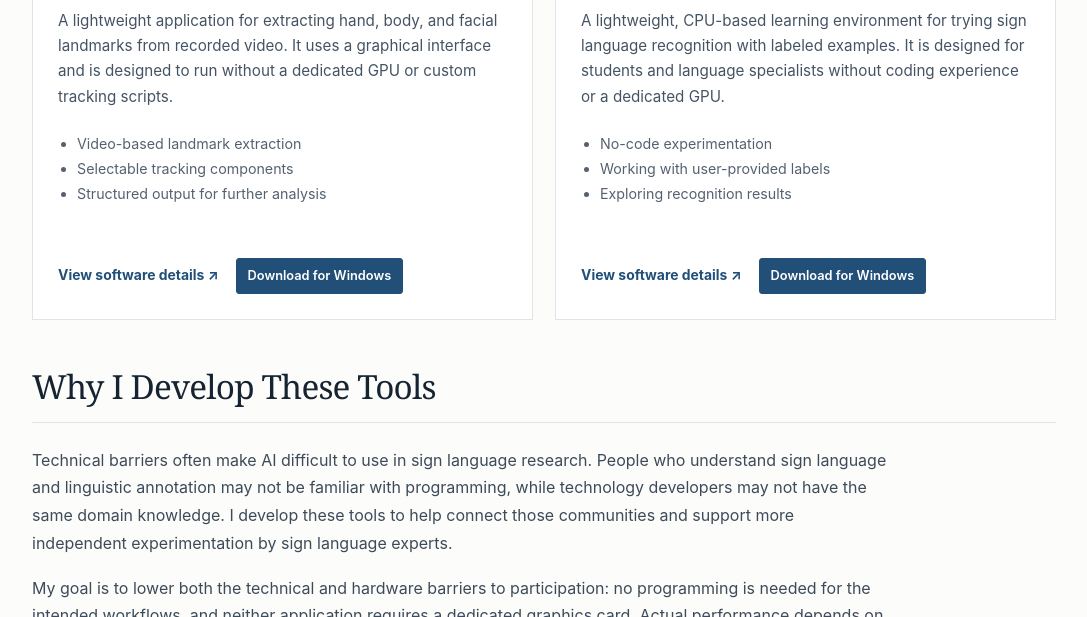
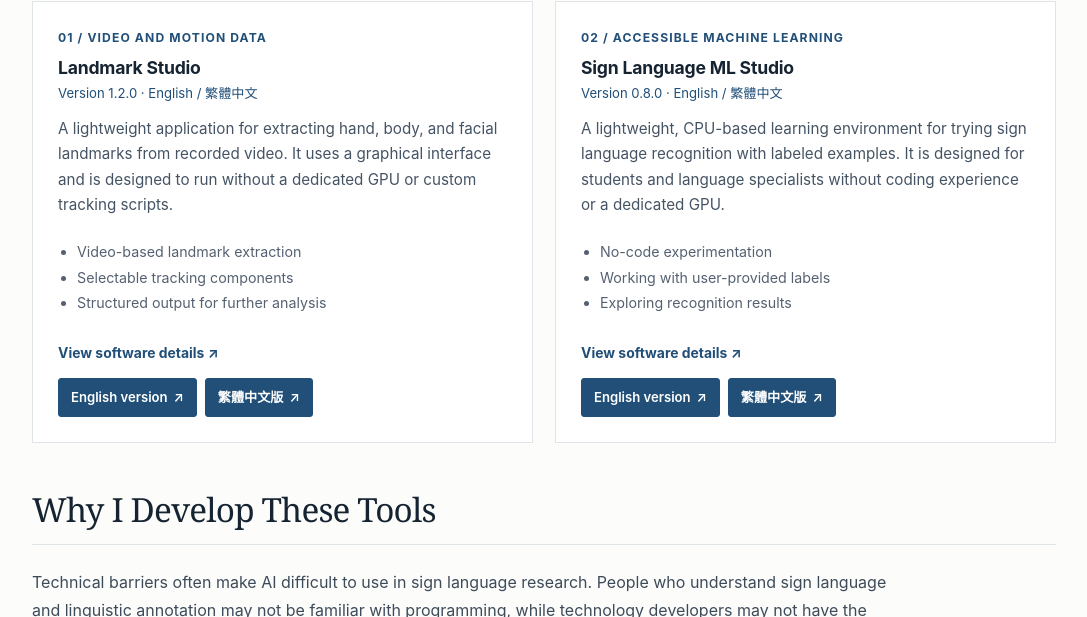
Before and after one commit to Jeffrey9049/Jeffrey9049.github.io, a plain HTML site: page software.html in a window 1280 px wide. Shown: the part 582-1199 px from the top of the page, without its empty margins (96-1183 px from the left). Drawn offline with Linux system fonts and the light colour scheme.

Commit message:
Add files via upload

```diff
--- a/software-buttons.js
+++ b/software-buttons.js
@@ -1,31 +1,26 @@
-/* Enables download buttons only after a valid public URL is configured. */
+/* Shared release links; direct HTML URLs are retained as a no-JavaScript fallback. */
 (function () {
   "use strict";
   var releases = window.SCHOLAR_SOFTWARE_RELEASES || {};
-  function validReleaseURL(value) {
-    if (typeof value !== "string" || !value.trim()) return false;
-    try {
-      var url = new URL(value);
-      return url.protocol === "https:";
-    } catch (_) { return false; }
+  function isHttps(value) {
+    if (typeof value !== "string") return false;
+    try { return new URL(value).protocol === "https:"; }
+    catch (_) { return false; }
+  }
+  function downloadFor(key) {
+    var parts = String(key || "").split(".");
+    if (parts.length !== 2) return null;
+    var software = releases[parts[0]] || {};
+    var locale = software[parts[1]] || {};
+    return locale;
   }
   document.querySelectorAll("[data-download-link]").forEach(function (link) {
-    var key = link.getAttribute("data-download-link");
-    var item = releases[key] || {};
-    if (!validReleaseURL(item.url)) return;
-    link.href = item.url.trim();
-    link.hidden = false;
-  });
-  document.querySelectorAll("[data-download-pending]").forEach(function (element) {
-    var key = element.getAttribute("data-download-pending");
-    var item = releases[key] || {};
-    if (validReleaseURL(item.url)) element.hidden = true;
+    var release = downloadFor(link.getAttribute("data-download-link"));
+    if (release && isHttps(release.url)) link.href = release.url;
   });
   document.querySelectorAll("[data-release-version]").forEach(function (element) {
-    var key = element.getAttribute("data-release-version");
-    var item = releases[key] || {};
-    if (validReleaseURL(item.url) && item.version) {
-      element.textContent = "Available version: " + item.version;
-    }
+    var release = releases[element.getAttribute("data-release-version")];
+    if (release && release.version)
+      element.textContent = "Version " + release.version + " · English / 繁體中文";
   });
 })();
--- a/software-links.js
+++ b/software-links.js
@@ -1,15 +1,24 @@
-/*
- * Published Windows applications (GitHub Releases).
- * The ML Studio release tag uses encoded commas (v0%2C4%2C1): retain it as published.
- * These links are public. Keep research source code and private data in separate repositories.
+/* Public Windows downloads for English and Traditional Chinese editions.
+ * Update the corresponding version and URL together when publishing a new release.
+ * Both editions are CPU-friendly; no dedicated GPU is required.
  */
 window.SCHOLAR_SOFTWARE_RELEASES = {
-  landmark: {
-    url: "https://github.com/Jeffrey9049/Jeffrey9049.github.io/releases/download/V1.1.2/CCU-Sign-Language-Landmark-Extractor-Portable-1.1.2.exe",
-    version: "1.1.2"
+  "landmark": {
+    "version": "1.2.0",
+    "en": {
+      "url": "https://github.com/Jeffrey9049/Jeffrey9049.github.io/releases/download/2/SignLanguage-Landmark--1.2.0.exe"
+    },
+    "zh": {
+      "url": "https://github.com/Jeffrey9049/Jeffrey9049.github.io/releases/download/V1.1.2/Landmarkzh-1.2.0.exe"
+    }
   },
-  ml: {
-    url: "https://github.com/Jeffrey9049/Jeffrey9049.github.io/releases/download/v0%2C4%2C1/CCU-Sign-Language-ML-Studio-Portable-0.7.0.exe",
-    version: "0.7.0"
+  "ml": {
+    "version": "0.8.0",
+    "en": {
+      "url": "https://github.com/Jeffrey9049/Jeffrey9049.github.io/releases/download/1/SignLanguage-ML-0.8.0.exe"
+    },
+    "zh": {
+      "url": "https://github.com/Jeffrey9049/Jeffrey9049.github.io/releases/download/v0%2C4%2C1/mlzh-0.8.0.exe"
+    }
   }
 };
--- a/software.html
+++ b/software.html
@@ -33,6 +33,7 @@
   <p class="eyebrow">Research and educational resources</p>
   <h1>Software</h1>
   <p class="summary">Lightweight, CPU-friendly Windows tools that make sign language data processing and machine learning accessible to researchers, students, and educators without extensive programming experience or a dedicated graphics card.</p>
+  <p class="language-availability">Both applications are available in <strong>English</strong> and <strong>Traditional Chinese (繁體中文)</strong>, with separate Windows downloads below.</p>
 </section>
 <section class="content-section software-directory" aria-labelledby="tools-heading">
   <h2 id="tools-heading">Tools</h2>
@@ -40,6 +41,7 @@
     <article class="software-item">
       <p class="tool-type">01 / Video and motion data</p>
       <h3><a class="software-title-link" href="landmark-studio.html">Landmark Studio</a></h3>
+      <p class="software-version" data-release-version="landmark">Version 1.2.0 · English / 繁體中文</p>
       <p>A lightweight application for extracting hand, body, and facial landmarks from recorded video. It uses a graphical interface and is designed to run without a dedicated GPU or custom tracking scripts.</p>
       <ul class="simple-feature-list">
         <li>Video-based landmark extraction</li>
@@ -48,13 +50,16 @@
       </ul>
       <div class="software-actions">
         <a class="plain-action" href="landmark-studio.html">View software details <span aria-hidden="true">↗</span></a>
-        <a class="download-link" data-download-link="landmark" hidden href="#" target="_blank" rel="noopener noreferrer">Download for Windows</a>
-        <span class="download-unavailable" data-download-pending="landmark">Download not yet available</span>
+        <div class="language-downloads" role="group" aria-label="Landmark Studio downloads by language">
+          <a class="download-link" data-download-link="landmark.en" href="https://github.com/Jeffrey9049/Jeffrey9049.github.io/releases/download/2/SignLanguage-Landmark--1.2.0.exe" target="_blank" rel="noopener noreferrer" lang="en" aria-label="Download Landmark Studio 1.2.0, English version">English version <span aria-hidden="true">↗</span></a>
+          <a class="download-link" data-download-link="landmark.zh" href="https://github.com/Jeffrey9049/Jeffrey9049.github.io/releases/download/V1.1.2/Landmarkzh-1.2.0.exe" target="_blank" rel="noopener noreferrer" lang="zh-Hant" aria-label="下載 Landmark Studio 1.2.0，繁體中文版">繁體中文版 <span aria-hidden="true">↗</span></a>
+        </div>
       </div>
     </article>
     <article class="software-item">
       <p class="tool-type">02 / Accessible machine learning</p>
       <h3><a class="software-title-link" href="ml-studio.html">Sign Language ML Studio</a></h3>
+      <p class="software-version" data-release-version="ml">Version 0.8.0 · English / 繁體中文</p>
       <p>A lightweight, CPU-based learning environment for trying sign language recognition with labeled examples. It is designed for students and language specialists without coding experience or a dedicated GPU.</p>
       <ul class="simple-feature-list">
         <li>No-code experimentation</li>
@@ -63,8 +68,10 @@
       </ul>
       <div class="software-actions">
         <a class="plain-action" href="ml-studio.html">View software details <span aria-hidden="true">↗</span></a>
-        <a class="download-link" data-download-link="ml" hidden href="#" target="_blank" rel="noopener noreferrer">Download for Windows</a>
-        <span class="download-unavailable" data-download-pending="ml">Download not yet available</span>
+        <div class="language-downloads" role="group" aria-label="Sign Language ML Studio downloads by language">
+          <a class="download-link" data-download-link="ml.en" href="https://github.com/Jeffrey9049/Jeffrey9049.github.io/releases/download/1/SignLanguage-ML-0.8.0.exe" target="_blank" rel="noopener noreferrer" lang="en" aria-label="Download Sign Language ML Studio 0.8.0, English version">English version <span aria-hidden="true">↗</span></a>
+          <a class="download-link" data-download-link="ml.zh" href="https://github.com/Jeffrey9049/Jeffrey9049.github.io/releases/download/v0%2C4%2C1/mlzh-0.8.0.exe" target="_blank" rel="noopener noreferrer" lang="zh-Hant" aria-label="下載 Sign Language ML Studio 0.8.0，繁體中文版">繁體中文版 <span aria-hidden="true">↗</span></a>
+        </div>
       </div>
     </article>
   </div>
--- a/styles.css
+++ b/styles.css
@@ -218,3 +218,22 @@ h3{font-size:1.12rem;font-weight:650;letter-spacing:-.012em}
   .portrait-column { width:min(100%, 300px); }
   .portrait { width:100%; }
 }
+
+
+/* Bilingual downloads: equal emphasis for English and Traditional Chinese editions. */
+.language-availability{font-size:.94rem;color:var(--muted);margin-top:12px;max-width:780px}
+.software-item .software-version{font-size:.82rem;line-height:1.45;color:var(--accent);margin:-5px 0 13px}
+.language-downloads{display:flex;flex-wrap:wrap;gap:8px;align-items:center}
+.language-downloads .download-link{margin:0;white-space:normal;display:inline-flex;align-items:center;justify-content:center;gap:6px;text-align:center}
+.software-item .language-downloads{width:100%}
+.software-item .software-actions{width:100%;align-items:flex-start;flex-direction:column;gap:12px}
+.software-item .language-downloads .download-link{font-size:.82rem;padding:9px 12px}
+.download-panel-action .language-downloads{justify-content:flex-end}
+@media(max-width:800px){.download-panel-action .language-downloads{justify-content:flex-start}}
+@media(max-width:420px){.language-downloads{width:100%}.download-panel-action .language-downloads .download-link{flex:1 1 auto}}
+
+/* Make all five navigation items visible on narrow screens, rather than clipping the final tab. */
+@media(max-width:690px){
+  .site-nav{flex-wrap:wrap;overflow:visible;column-gap:16px;row-gap:0}
+  .site-nav a{padding:8px 0 7px}
+}
```
Also changed, not shown: landmark-studio.html (+6 -4 lines), ml-studio.html (+6 -4 lines), sign-language.html (+10 -4 lines), README-雙語軟體下載更新.txt (added).
